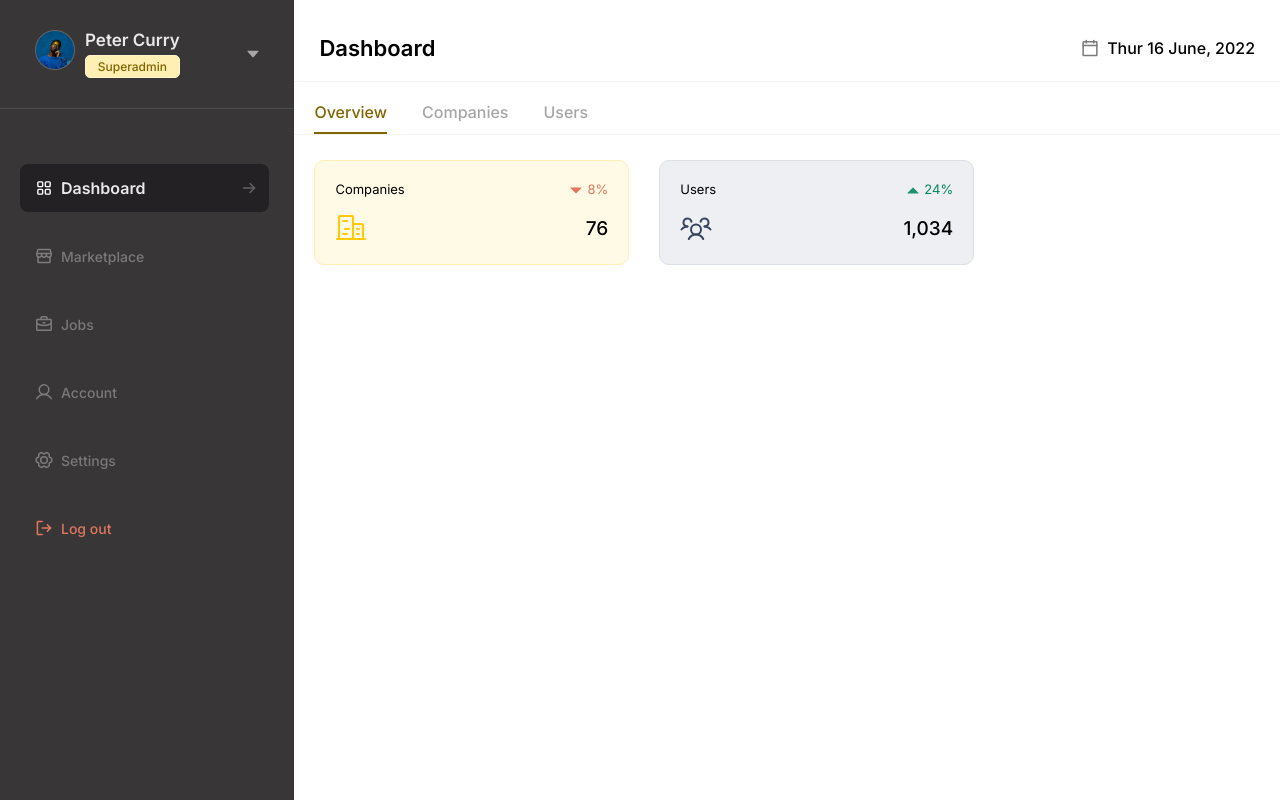
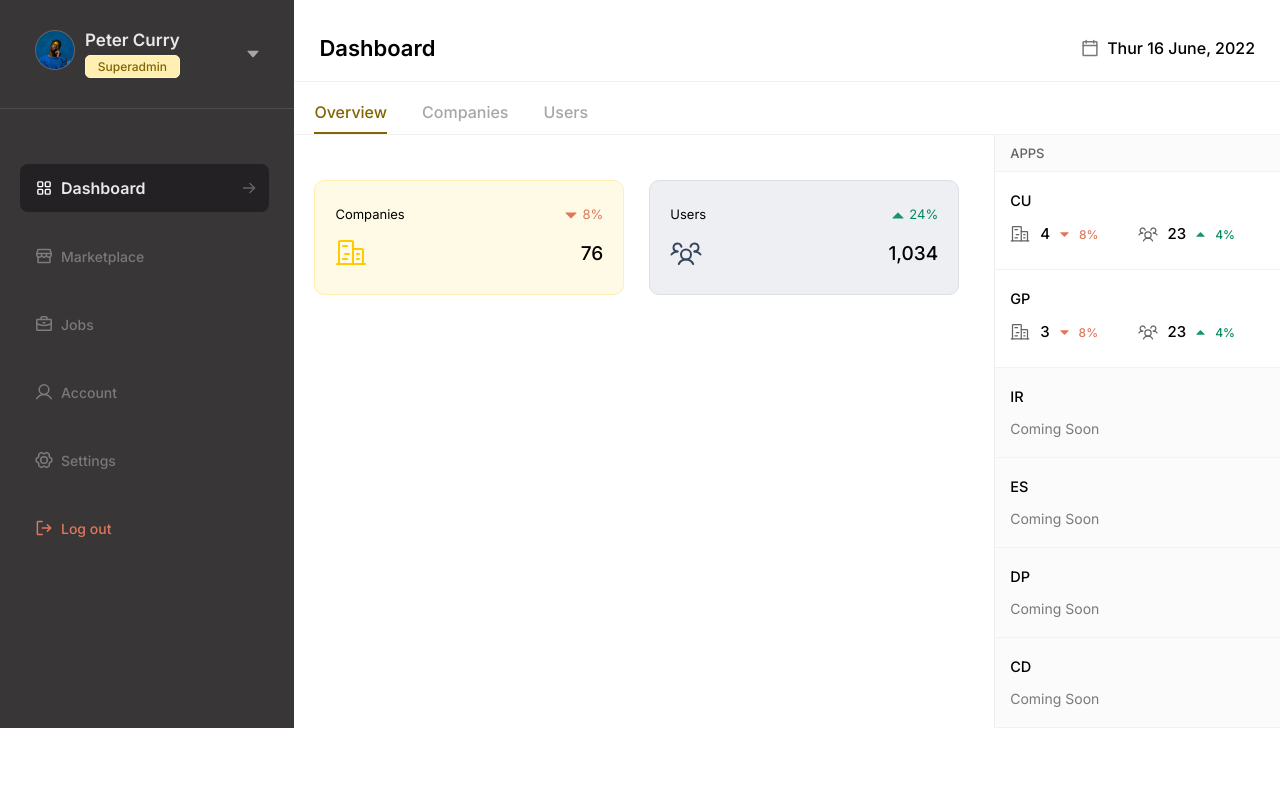
Before and after one commit to lolyparty/Tabulerasa, a React (Create React App) app: page / in a window 1280 px wide. Built offline with nearby package versions, Linux system fonts and the light colour scheme; the HTML template or start-up script is replaced by a standard one.

Commit message:
created dashboard app cards component, added users and companies svg, updated dashboard UI

```diff
--- /dev/null
+++ b/src/components/dashboard/dashboard-apps/dashboard-apps-card.css
@@ -0,0 +1,64 @@
+.app-container {
+	padding: 15px;
+	border-bottom: 1px solid #f2f2f2;
+}
+
+.app-container.coming-soon {
+	background: #fbfbfb;
+}
+
+.coming_soon-name {
+	color: #7a797a;
+	font-weight: 400;
+	font-size: 14px;
+	margin: 15px 0px 5px 0px;
+}
+
+.app-name {
+	font-size: 14.5px;
+	font-weight: 500;
+	margin: 5px 0px 10px 0px;
+}
+
+.app_stats-container {
+	margin: 15px 0px 10px 0px;
+	display: flex;
+	align-items: center;
+	justify-content: space-between;
+}
+
+.app-company_stat,
+.app-users_stat {
+	display: flex;
+	gap: 10px;
+}
+
+.app_users-number,
+.app_company-number {
+	font-weight: 500;
+	font-size: 15px;
+}
+
+.app_company-percentage,
+.app_users-percentage {
+	display: flex;
+	gap: 5px;
+	align-items: center;
+}
+
+.app_company-percentage img,
+.app_users-percentage img {
+	height: 9px;
+	width: 9px;
+	align-self: center;
+}
+
+.app_company-percentage-number,
+.app_users-percentage-number {
+	font-size: 12px;
+	font-weight: 500;
+}
+
+.app-users_stat {
+	margin-right: 30px;
+}
--- /dev/null
+++ b/src/components/dashboard/dashboard-apps/dashboard-apps-card.jsx
@@ -0,0 +1,60 @@
+import './dashboard-apps-card.css';
+import companyIcon from '../../../assets/Icons/company - icon.svg';
+import usersIcon from '../../../assets/Icons/users - icon.svg';
+import arrowUpIcon from '../../../assets/Icons/arrow-up-green.svg';
+import arrowDownIcon from '../../../assets/Icons/arrow-down-red.svg';
+
+const DashboardAppCard = ({
+	name,
+	comingSoon,
+	companiesProfit,
+	companiesPercent,
+	companiesNumber,
+	usersNumber,
+	userspercent,
+	usersProfit,
+}) => {
+	return (
+		<div className={`app-container ${!!comingSoon && 'coming-soon'}`}>
+			<p className="app-name">{name}</p>
+			{!!comingSoon ? (
+				<p className="coming_soon-name">Coming Soon</p>
+			) : (
+				<div className="app_stats-container">
+					<div className="app-company_stat">
+						<img src={companyIcon} alt={`${name} company statistics`} />
+						<p className="app_company-number">{companiesNumber}</p>
+						<div className="app_company-percentage">
+							<img
+								src={!!companiesProfit ? arrowUpIcon : arrowDownIcon}
+								alt={`${name} Company percentage`}
+							/>
+							<p
+								className={`app_company-percentage-number ${
+									!!companiesProfit ? 'profit' : 'loss'
+								}`}
+							>{`${companiesPercent}%`}</p>
+						</div>
+					</div>
+					<div className="app-users_stat">
+						<img src={usersIcon} alt={`${name} Users statistics`} />
+						<p className="app_users-number">{usersNumber}</p>
+						<div className="app_users-percentage">
+							<img
+								src={!!usersProfit ? arrowUpIcon : arrowDownIcon}
+								alt={`${name} users percentage`}
+							/>
+							<p
+								className={`app_users-percentage-number ${
+									!!usersProfit ? 'profit' : 'loss'
+								}`}
+							>{`${userspercent}%`}</p>
+						</div>
+					</div>
+				</div>
+			)}
+		</div>
+	);
+};
+
+export default DashboardAppCard;
--- a/src/components/dashboard/dashboard-cards/dashboard-card.css
+++ b/src/components/dashboard/dashboard-cards/dashboard-card.css
@@ -1,5 +1,5 @@
 .card_container {
-	padding: 20px;
+	padding: 25px 20px;
 	border-radius: 10px;
 }
 .card_container:nth-child(1) {
--- a/src/components/dashboard/dashboard.css
+++ b/src/components/dashboard/dashboard.css
@@ -49,11 +49,27 @@
 }
 
 .company_graph-container {
-	padding: 25px 20px;
+	padding: 45px 35px 25px 20px;
 }
 
 .company_users-cards-container {
 	display: grid;
 	grid-template-columns: 1fr 1fr;
-	gap: 30px;
+	gap: 25px;
 }
+
+.dashboard_apps-container {
+	border-left: 1px solid #ededed;
+}
+
+.dashboard_apps-name {
+	padding: 10px 15px;
+	background: #fbfbfb;
+	border-bottom: 1px solid #f2f2f2;
+}
+
+.dashboard_apps-name p {
+	font-size: 13px;
+	font-weight: 500;
+	color: #646364;
+}
--- a/src/components/dashboard/dashboard.jsx
+++ b/src/components/dashboard/dashboard.jsx
@@ -1,6 +1,7 @@
 import { useState } from 'react';
 import dateIcon from '../../assets/Icons/calendar-blank.svg';
 import DashboardCard from './dashboard-cards/dashboard-card';
+import DashboardAppCard from './dashboard-apps/dashboard-apps-card';
 import './dashboard.css';
 import companiesIcon from '../../assets/Icons/buildings.svg';
 import usersIcon from '../../assets/Icons/users-three.svg';
@@ -76,7 +77,33 @@ const Dashboard = () => {
 					</div>
 				</div>
 				<div className="dashboard_apps-container">
-					<div></div>
+					<div className="dashboard_apps-name">
+						<p>APPS</p>
+					</div>
+					<DashboardAppCard
+						name="CU"
+						comingSoon={false}
+						companiesNumber="4"
+						companiesProfit={false}
+						companiesPercent="8"
+						usersNumber="23"
+						usersProfit={true}
+						userspercent="4"
+					/>
+					<DashboardAppCard
+						name="GP"
+						comingSoon={false}
+						companiesNumber="3"
+						companiesProfit={false}
+						companiesPercent="8"
+						usersNumber="23"
+						usersProfit={true}
+						userspercent="4"
+					/>
+					<DashboardAppCard name="IR" comingSoon={true} />
+					<DashboardAppCard name="ES" comingSoon={true} />
+					<DashboardAppCard name="DP" comingSoon={true} />
+					<DashboardAppCard name="CD" comingSoon={true} />
 				</div>
 			</div>
 		</div>
--- a/src/components/left-sidebar/left-sidebar.css
+++ b/src/components/left-sidebar/left-sidebar.css
@@ -1,4 +1,4 @@
 .leftsidebar_container {
 	background: #383637;
-	height: 100vh;
+	height: 100%;
 }
```
Also changed, not shown: src/assets/Icons/company - icon.svg (added), src/assets/Icons/users - icon.svg (added).
